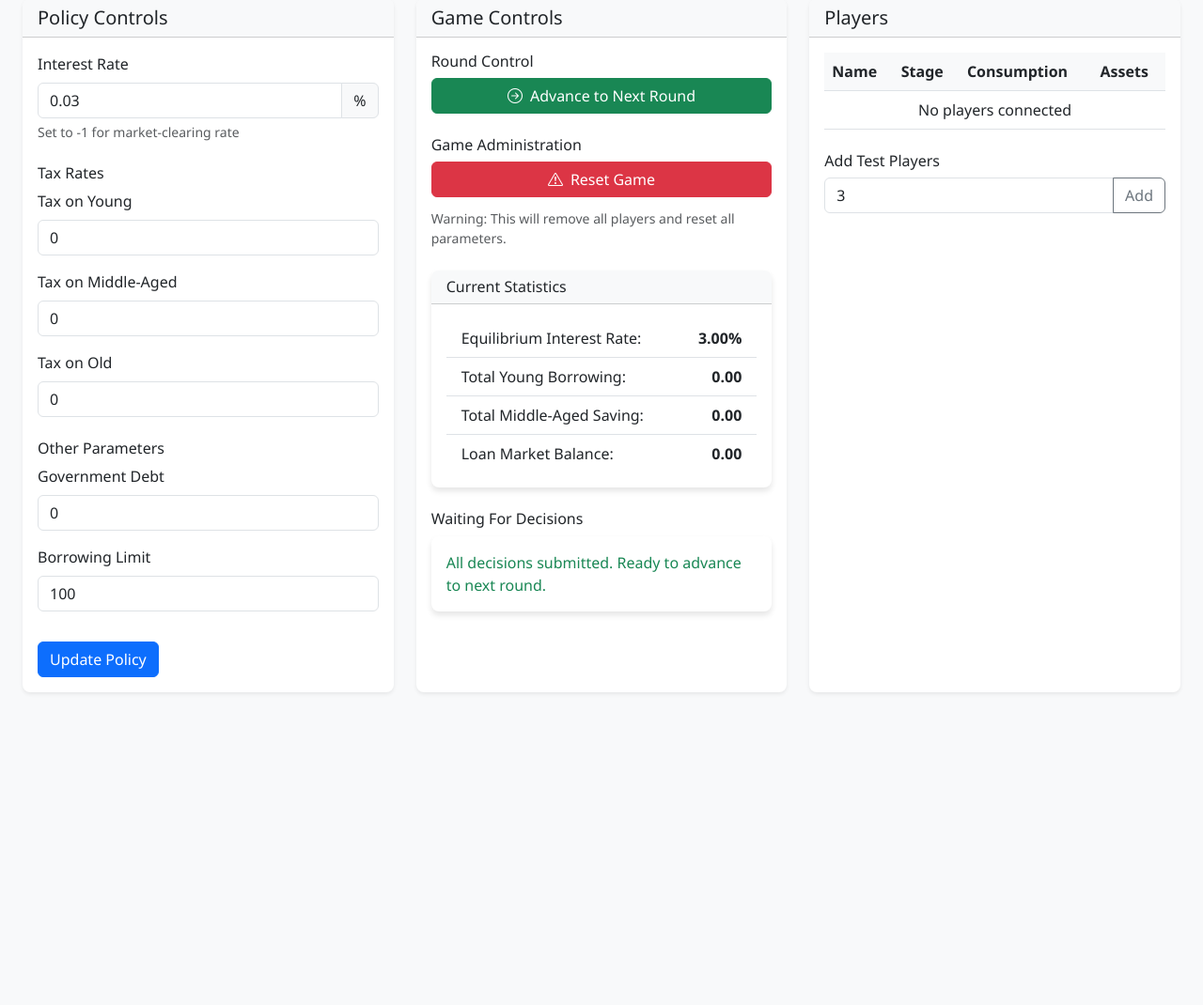
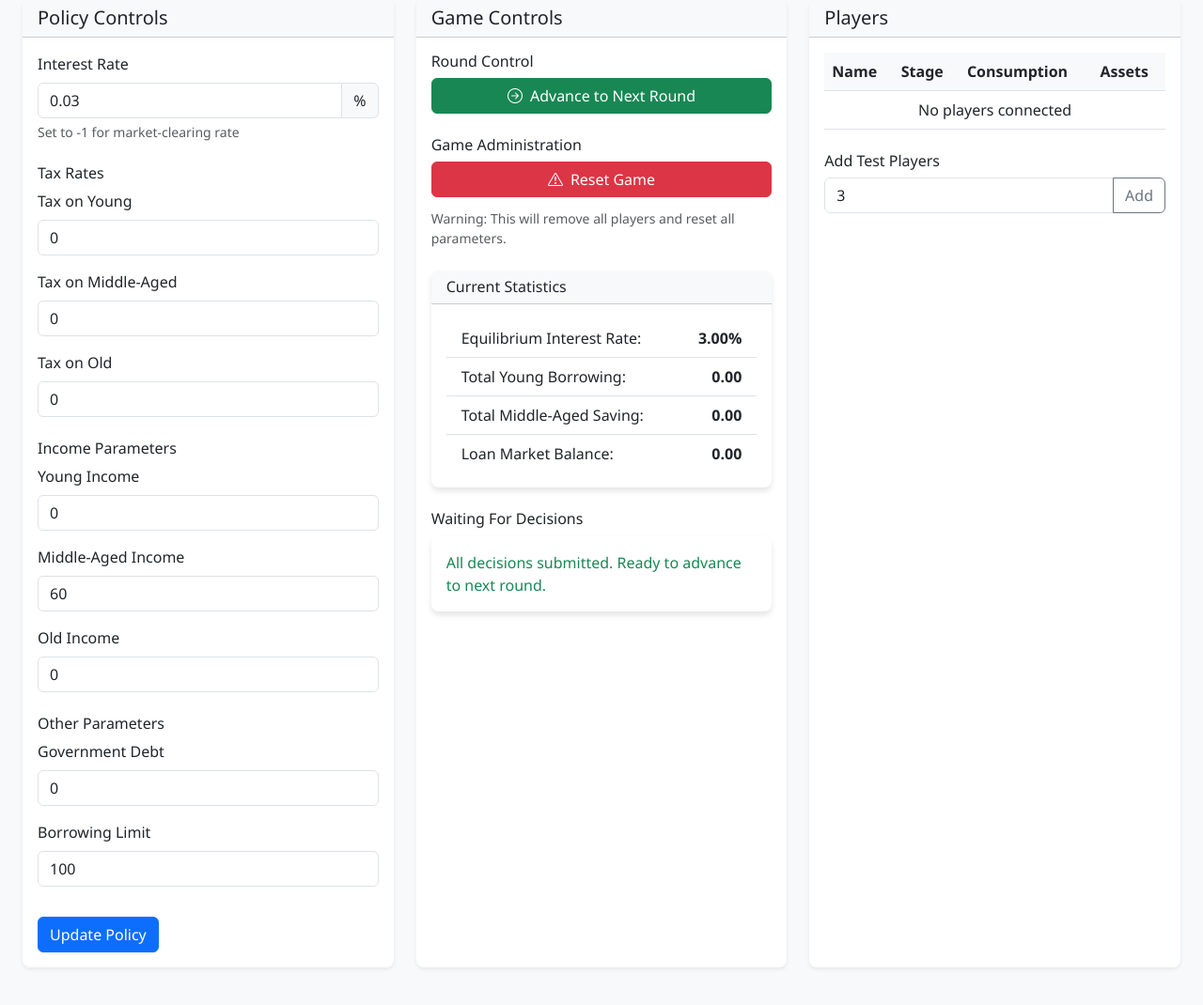
Before and after one commit to GitHub-at-Brown/OLG-game, a Flask app: page /professor in a window 1280 px wide. Shown: the part 129-1199 px from the top of the page at 94% size. Before the commit the page ends 867 px from the top, so only its background shows below. Run offline with Flask 3, Linux system fonts and the light colour scheme; data that the repository does not hold is empty; some libraries are stand-ins or nearby versions.

Commit message:
Added configurable income parameters to professor dashboard and improved game state management

```diff
--- a/app.py
+++ b/app.py
@@ -248,39 +248,39 @@ def add_test_players():
 
 @app.route('/api/set_policy', methods=['POST'])
 def set_policy():
-    """API endpoint for professor to set policy parameters"""
+    if not session.get('is_professor'):
+        return jsonify({'success': False, 'message': 'Unauthorized'})
+
     try:
         data = request.json
-        if not data:
-            return jsonify({'error': 'No data provided'}), 400
+        tax_rates = data.get('tax_rates', {})
+        pension_rate = data.get('pension_rate', 0.5)
+        borrowing_limit = data.get('borrowing_limit', 100.0)
+        target_stock = data.get('target_stock', 80.0)
+        num_test_players = data.get('num_test_players', 0)
 
-        # Extract policy parameters
-        tax_young = data.get('tax_young', 0)
-        tax_middle = data.get('tax_middle', 0)
-        tax_old = data.get('tax_old', 0)
-        government_debt = data.get('government_debt', 0)
-        borrowing_limit = data.get('borrowing_limit', 100)
+        # Get income parameters with defaults
+        income_young = data.get('income_young', 0.0)
+        income_middle = data.get('income_middle', 60.0)
+        income_old = data.get('income_old', 0.0)
 
-        # Update game state with new policies
         game_state.set_policy(
-            tax_young=tax_young,
-            tax_middle=tax_middle,
-            tax_old=tax_old,
-            government_debt=government_debt,
-            borrowing_limit=borrowing_limit
+            tax_rate_young=tax_rates.get('young', 0.0),
+            tax_rate_middle=tax_rates.get('middle', 0.2),
+            tax_rate_old=tax_rates.get('old', 0.0),
+            pension_rate=pension_rate,
+            borrowing_limit=borrowing_limit,
+            target_stock=target_stock,
+            num_test_players=num_test_players,
+            income_young=income_young,
+            income_middle=income_middle,
+            income_old=income_old
         )
-
-        # Get the complete updated game state to send to clients
-        updated_state = game_state.get_full_state()
-
-        # Notify all clients of policy update with complete game state
-        socketio.emit('policy_updated', updated_state)
 
         return jsonify({'success': True})
     except Exception as e:
-        # Log the error and return helpful response
-        print(f"Error updating policy: {str(e)}")
-        return jsonify({'error': f'Failed to update policy: {str(e)}'}), 500
+        app.logger.error(f"Error setting policy: {str(e)}")
+        return jsonify({'success': False, 'message': str(e)})
 
 @app.route('/api/advance_round', methods=['POST'])
 def advance_round():
@@ -399,6 +399,33 @@ def reset_game():
             'error': f'Failed to reset game: {str(e)}'
         }), 500
 
+@app.route('/api/get_game_state', methods=['GET'])
+def get_game_state():
+    try:
+        # Create a simplified version of the game state with only what's needed for the dashboard
+        state = {
+            'current_round': game_state.current_round,
+            'num_players': len(game_state.players),
+            'num_waiting': len(game_state.pending_decisions),
+            'equilibrium_interest_rate': game_state.equilibrium_interest_rate,
+            'tax_rates': {
+                'young': game_state.tax_rate_young,
+                'middle': game_state.tax_rate_middle,
+                'old': game_state.tax_rate_old
+            },
+            'pension_rate': game_state.pension_rate,
+            'borrowing_limit': game_state.borrowing_limit,
+            'target_stock': game_state.target_stock,
+            'num_test_players': game_state.num_test_players,
+            'income_young': game_state.income_young,
+            'income_middle': game_state.income_middle,
+            'income_old': game_state.income_old
+        }
+        return jsonify({'success': True, 'game_state': state})
+    except Exception as e:
+        app.logger.error(f"Error getting game state: {str(e)}")
+        return jsonify({'success': False, 'message': str(e)})
+
 @socketio.on('connect')
 def handle_connect():
     """Handle new socket connection"""
--- a/models/game_state.py
+++ b/models/game_state.py
@@ -46,19 +46,35 @@ class GameState:
             return True
         return False
 
-    def set_policy(self, tax_young=None, tax_middle=None, tax_old=None,
-                  government_debt=None, borrowing_limit=None):
-        """Update policy parameters"""
-        if tax_young is not None:
-            self.tax_young = tax_young
-        if tax_middle is not None:
-            self.tax_middle = tax_middle
-        if tax_old is not None:
-            self.tax_old = tax_old
-        if government_debt is not None:
-            self.government_debt = government_debt
+    def set_policy(self, tax_rate_young=None, tax_rate_middle=None, tax_rate_old=None,
+                  pension_rate=None, borrowing_limit=None, target_stock=None, num_test_players=None,
+                  income_young=None, income_middle=None, income_old=None):
+        """Set policy parameters."""
+        if tax_rate_young is not None:
+            self.tax_rate_young = tax_rate_young
+        if tax_rate_middle is not None:
+            self.tax_rate_middle = tax_rate_middle
+        if tax_rate_old is not None:
+            self.tax_rate_old = tax_rate_old
+        if pension_rate is not None:
+            self.pension_rate = pension_rate
         if borrowing_limit is not None:
             self.borrowing_limit = borrowing_limit
+        if target_stock is not None:
+            self.target_stock = target_stock
+        if num_test_players is not None:
+            self._update_test_players(num_test_players)
+
+        # Set income parameters
+        if income_young is not None:
+            self.income_young = income_young
+        if income_middle is not None:
+            self.income_middle = income_middle
+        if income_old is not None:
+            self.income_old = income_old
+
+        # Calculate equilibrium interest rate
+        self._calculate_equilibrium()
 
     def record_decision(self, user_id, decision_type, amount):
         """
--- a/templates/professor_dashboard.html
+++ b/templates/professor_dashboard.html
@@ -63,6 +63,20 @@
                         <div class="mb-3">
                             <label for="tax-old" class="form-label">Tax on Old</label>
                             <input type="number" class="form-control" id="tax-old" min="0" step="0.1" value="0">
+                        </div>
+
+                        <h6 class="mt-4">Income Parameters</h6>
+                        <div class="mb-3">
+                            <label for="income-young" class="form-label">Young Income</label>
+                            <input type="number" class="form-control" id="income-young" min="0" step="0.1" value="0">
+                        </div>
+                        <div class="mb-3">
+                            <label for="income-middle" class="form-label">Middle-Aged Income</label>
+                            <input type="number" class="form-control" id="income-middle" min="0" step="0.1" value="60">
+                        </div>
+                        <div class="mb-3">
+                            <label for="income-old" class="form-label">Old Income</label>
+                            <input type="number" class="form-control" id="income-old" min="0" step="0.1" value="0">
                         </div>
 
                         <h6 class="mt-4">Other Parameters</h6>
```
Also changed, not shown: static/js/professor_dashboard.js (added, +133 -0 lines).
